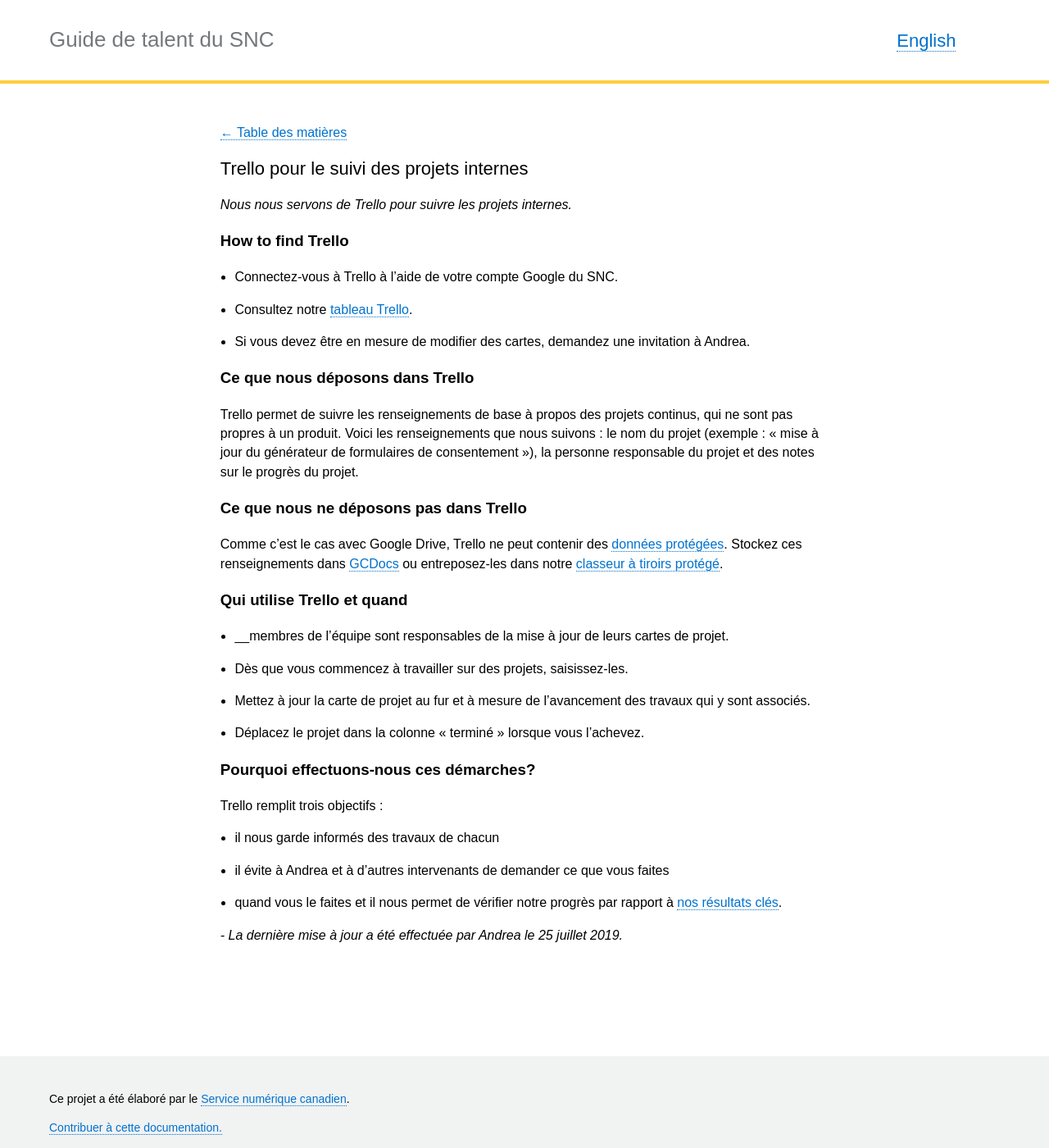
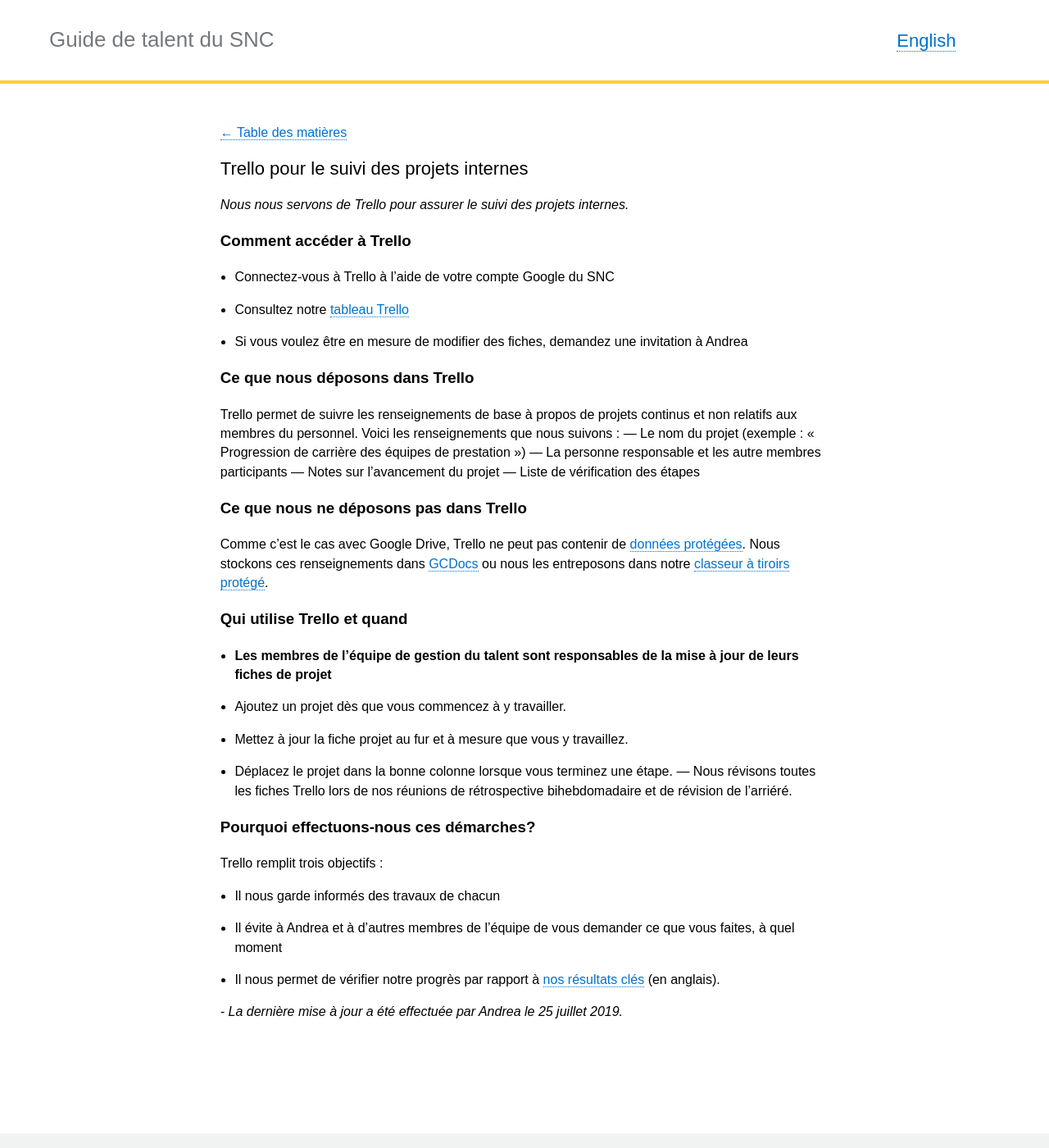
Before and after one commit to cds-snc/talent, a Jekyll site: the page built from _pages/fr/les-outils/trello-fr.md, in a window 1280 px wide and 1400 px high. Shown: the whole window at 82% size. Built offline with Jekyll 4.4.1, drawn with Linux system fonts in a browser that asks for light colours.

Commit message:
Translated missing text

```diff
--- a/_pages/fr/les-outils/trello-fr.md
+++ b/_pages/fr/les-outils/trello-fr.md
@@ -7,30 +7,35 @@ permalink: "/trello-fr/"
 trans_url: "/trello/"
 ---
 
-*Nous nous servons de Trello pour suivre les projets internes.*
+*Nous nous servons de Trello pour assurer le suivi des projets internes.*
 
-### How to find Trello
-- Connectez-vous à Trello à l’aide de votre compte Google du SNC.
-- Consultez notre [tableau Trello](https://trello.com/b/k8wdSP3W/research-community-projects).
-- Si vous devez être en mesure de modifier des cartes, demandez une invitation à Andrea.
+### Comment accéder à Trello
+- Connectez-vous à Trello à l’aide de votre compte Google du SNC
+- Consultez notre [tableau Trello](https://trello.com/b/k8wdSP3W/research-community-projects)
+- Si vous voulez être en mesure de modifier des fiches, demandez une invitation à Andrea
 
 ### Ce que nous déposons dans Trello
-Trello permet de suivre les renseignements de base à propos des projets continus, qui ne sont pas propres à un produit. Voici les renseignements que nous suivons : le nom du projet (exemple : « mise à jour du générateur de formulaires de consentement »), la personne responsable du projet et des notes sur le progrès du projet.
+Trello permet de suivre les renseignements de base à propos de projets continus et non relatifs aux membres du personnel. Voici les renseignements que nous suivons :
+— Le nom du projet (exemple : « Progression de carrière des équipes de prestation »)
+— La personne responsable et les autre membres participants
+— Notes sur l'avancement du projet
+— Liste de vérification des étapes
 
 ### Ce que nous ne déposons pas dans Trello
-Comme c’est le cas avec Google Drive, Trello ne peut contenir des [données protégées]({{site.baseurl}}/protection-des-renseignements-personnels). Stockez ces renseignements dans [GCDocs]({{site.baseurl}}/gc-docs-fr) ou entreposez-les dans notre [classeur à tiroirs protégé]({{site.baseurl}}/classeur-a-tiroirs-protege).
+Comme c’est le cas avec Google Drive, Trello ne peut pas contenir de [données protégées]({{site.baseurl}}/protection-des-renseignements-personnels). Nous stockons ces renseignements dans [GCDocs]({{site.baseurl}}/gc-docs-fr) ou nous les entreposons dans notre [classeur à tiroirs protégé]({{site.baseurl}}/classeur-a-tiroirs-protege).
 
 ### Qui utilise Trello et quand
-- __membres de l'équipe sont responsables de la mise à jour de leurs cartes de projet.
-- Dès que vous commencez à travailler sur des projets, saisissez-les.
-- Mettez à jour la carte de projet au fur et à mesure de l’avancement des travaux qui y sont associés.
-- Déplacez le projet dans la colonne « terminé » lorsque vous l’achevez.
+- **Les membres de l'équipe de gestion du talent sont responsables de la mise à jour de leurs fiches de projet**
+- Ajoutez un projet dès que vous commencez à y travailler.
+- Mettez à jour la fiche projet au fur et à mesure que vous y travaillez.
+- Déplacez le projet dans la bonne colonne lorsque vous terminez une étape.
+— Nous révisons toutes les fiches Trello lors de nos réunions de rétrospective bihebdomadaire et de révision de l'arriéré.
 
 ### Pourquoi effectuons-nous ces démarches?
 Trello remplit trois objectifs :
-- il nous garde informés des travaux de chacun
-- il évite à Andrea et à d’autres intervenants de demander ce que vous faites
-- quand vous le faites et il nous permet de vérifier notre progrès par rapport à [nos résultats clés](https://docs.google.com/document/d/1Bfwmduz1ZQ6KCY0ELnqifSA8NLlTQ3JVNG2J2DTaLP0/edit#).
+- Il nous garde informés des travaux de chacun
+- Il évite à Andrea et à d’autres membres de l'équipe de vous demander ce que vous faites, à quel moment
+- Il nous permet de vérifier notre progrès par rapport à [nos résultats clés](https://docs.google.com/document/d/1Bfwmduz1ZQ6KCY0ELnqifSA8NLlTQ3JVNG2J2DTaLP0/edit#) (en anglais).
 
 
 _- La dernière mise à jour a été effectuée par Andrea le 25 juillet 2019._
```
